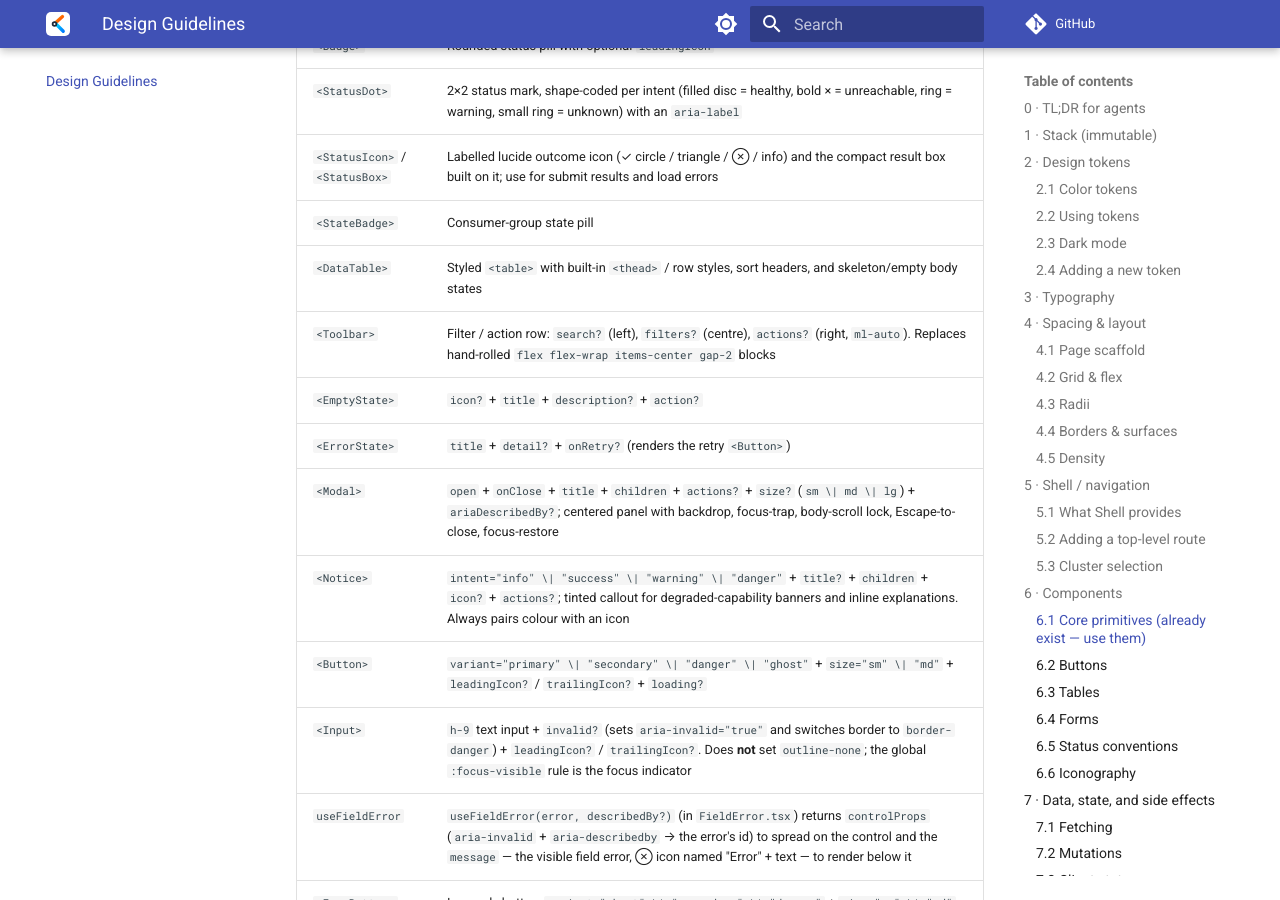
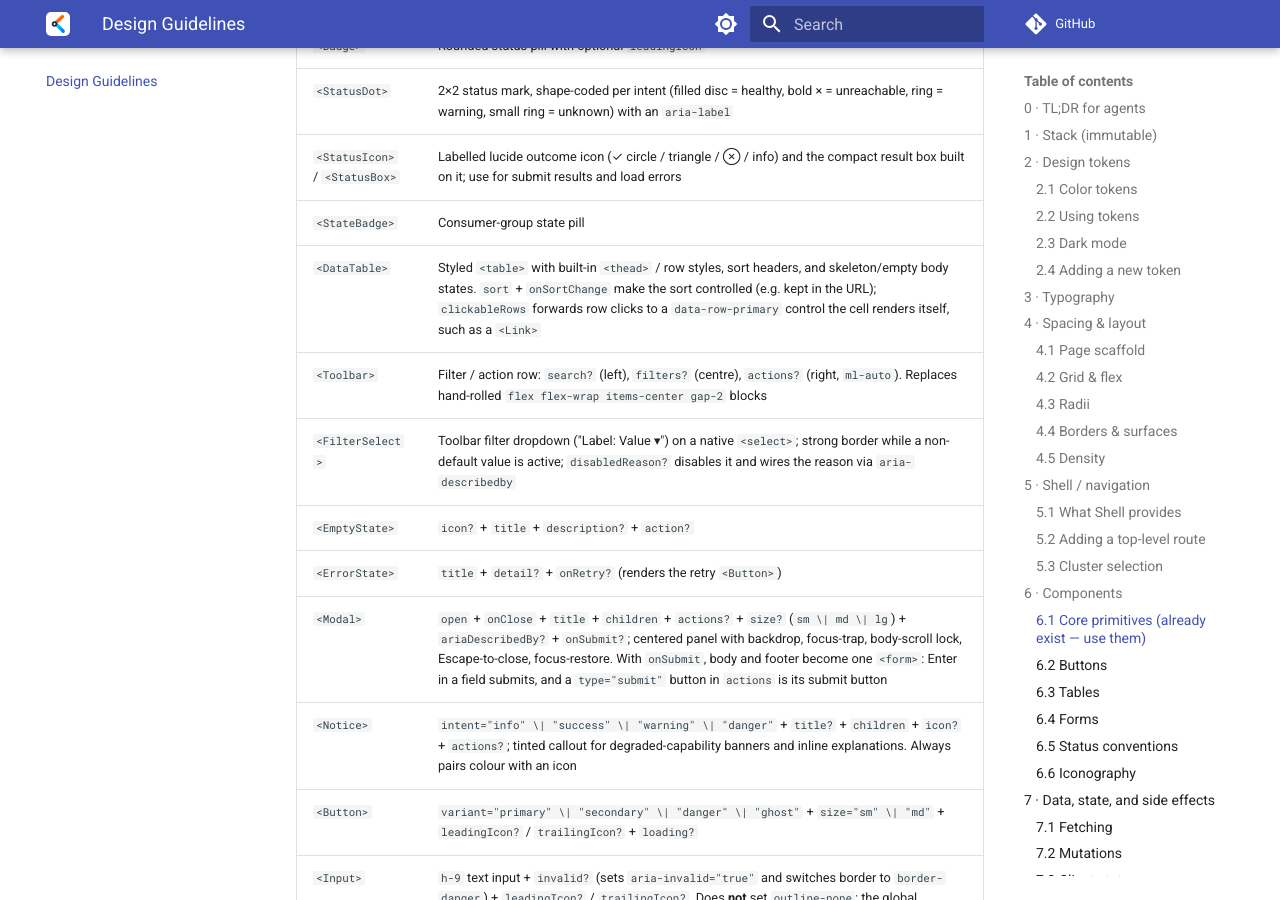
Before and after one commit to FinkeFlo/kafkito, an MkDocs documentation site: the page built from docs/DESIGN_GUIDELINES.md, in a window 1280 px wide and 900 px high, scrolled down 8760 px. Built offline with MkDocs 1.6.1 and Material for MkDocs 9.7.7, drawn with Linux system fonts in a browser that asks for light colours; comment, search, counter and statistics services are not loaded; some of the changed text lies outside the part shown.

Commit message:
docs: record the topic list primitives and the toast deviation
Lists FilterSelect, the new DataTable and Modal props, and records the kept deviation from § 8.4: a permission gap that only costs one column is a one-time toast instead of a banner.

Signed-off-by: FinkeFlo <5244525+FinkeFlo@users.noreply.github.com>

```diff
--- a/docs/DESIGN_GUIDELINES.md
+++ b/docs/DESIGN_GUIDELINES.md
@@ -299,11 +299,12 @@
 | `<StatusDot>` | 2×2 status mark, shape-coded per intent (filled disc = healthy, bold × = unreachable, ring = warning, small ring = unknown) with an `aria-label` |
 | `<StatusIcon>` / `<StatusBox>` | Labelled lucide outcome icon (✓ circle / triangle / ⊗ / info) and the compact result box built on it; use for submit results and load errors |
 | `<StateBadge>` | Consumer-group state pill |
-| `<DataTable>` | Styled `<table>` with built-in `<thead>` / row styles, sort headers, and skeleton/empty body states |
+| `<DataTable>` | Styled `<table>` with built-in `<thead>` / row styles, sort headers, and skeleton/empty body states. `sort` + `onSortChange` make the sort controlled (e.g. kept in the URL); `clickableRows` forwards row clicks to a `data-row-primary` control the cell renders itself, such as a `<Link>` |
 | `<Toolbar>` | Filter / action row: `search?` (left), `filters?` (centre), `actions?` (right, `ml-auto`). Replaces hand-rolled `flex flex-wrap items-center gap-2` blocks |
+| `<FilterSelect>` | Toolbar filter dropdown ("Label: Value ▾") on a native `<select>`; strong border while a non-default value is active; `disabledReason?` disables it and wires the reason via `aria-describedby` |
 | `<EmptyState>` | `icon?` + `title` + `description?` + `action?` |
 | `<ErrorState>` | `title` + `detail?` + `onRetry?` (renders the retry `<Button>`) |
-| `<Modal>` | `open` + `onClose` + `title` + `children` + `actions?` + `size?` (`sm \| md \| lg`) + `ariaDescribedBy?`; centered panel with backdrop, focus-trap, body-scroll lock, Escape-to-close, focus-restore |
+| `<Modal>` | `open` + `onClose` + `title` + `children` + `actions?` + `size?` (`sm \| md \| lg`) + `ariaDescribedBy?` + `onSubmit?`; centered panel with backdrop, focus-trap, body-scroll lock, Escape-to-close, focus-restore. With `onSubmit`, body and footer become one `<form>`: Enter in a field submits, and a `type="submit"` button in `actions` is its submit button |
 | `<Notice>` | `intent="info" \| "success" \| "warning" \| "danger"` + `title?` + `children` + `icon?` + `actions?`; tinted callout for degraded-capability banners and inline explanations. Always pairs colour with an icon |
 | `<Button>` | `variant="primary" \| "secondary" \| "danger" \| "ghost"` + `size="sm" \| "md"` + `leadingIcon?` / `trailingIcon?` + `loading?` |
 | `<Input>` | `h-9` text input + `invalid?` (sets `aria-invalid="true"` and switches border to `border-danger`) + `leadingIcon?` / `trailingIcon?`. Does **not** set `outline-none`; the global `:focus-visible` rule is the focus indicator |
@@ -473,7 +474,12 @@
    `<Notice>` at the top of the view explaining which permission is
    missing and how to fix it. This is a kafkito-specific pattern — see
    the existing `limited` code paths in `clusters.$cluster.groups.index.tsx`
-   and `clusters.index.tsx` for precedent.
+   and `clusters.index.tsx` for precedent. Kept deviation: when the
+   missing permission only costs one column (the topic list without
+   `DESCRIBE_CONFIGS` loses retention), show a single warning toast per
+   cluster and session (`claimOncePerSession`) instead of a permanent
+   banner; the column shows "—" and its filter is disabled with the
+   reason in `aria-describedby`.
 5. **Populated.** The happy path.
 
 ---
@@ -717,6 +723,7 @@
 | 2026-09-26 | Frontend layout: primitives move to `components/ui/`, domain components to `features/<domain>/` (groups, messages, shell); PascalCase component files enforced by Biome `useFilenamingConvention`; MessageRow and RangePicker extracted from the messages route | (this PR — link added by author) |
 | 2026-09-26 | Docs sync: cluster lives in the URL path, full `components/ui` inventory, route and `lib/` paths updated, `routeTree.gen.ts` is not committed | (this PR — link added by author) |
 | 2026-09-28 | Accessibility follow-ups: clickable table rows keep role row with a real link/button in the primary cell; `useFieldError` wires `aria-invalid` + `aria-describedby`; no skipped heading levels; axe gate raised to `moderate` | (this PR — link added by author) |
+| 2026-10-01 | Topic list polish: new `<FilterSelect>` primitive; `<DataTable>` gains controlled `sort` and `clickableRows`; `<Modal>` gains `onSubmit`. Kept deviation from § 8.4: a permission gap that only costs one column is a one-time toast, not a banner | (this PR — link added by author) |
 
 Add a row on every change. Small tweaks to tokens or primitives are
 fine; major shifts (new visual language, new nav model) require a design
```
